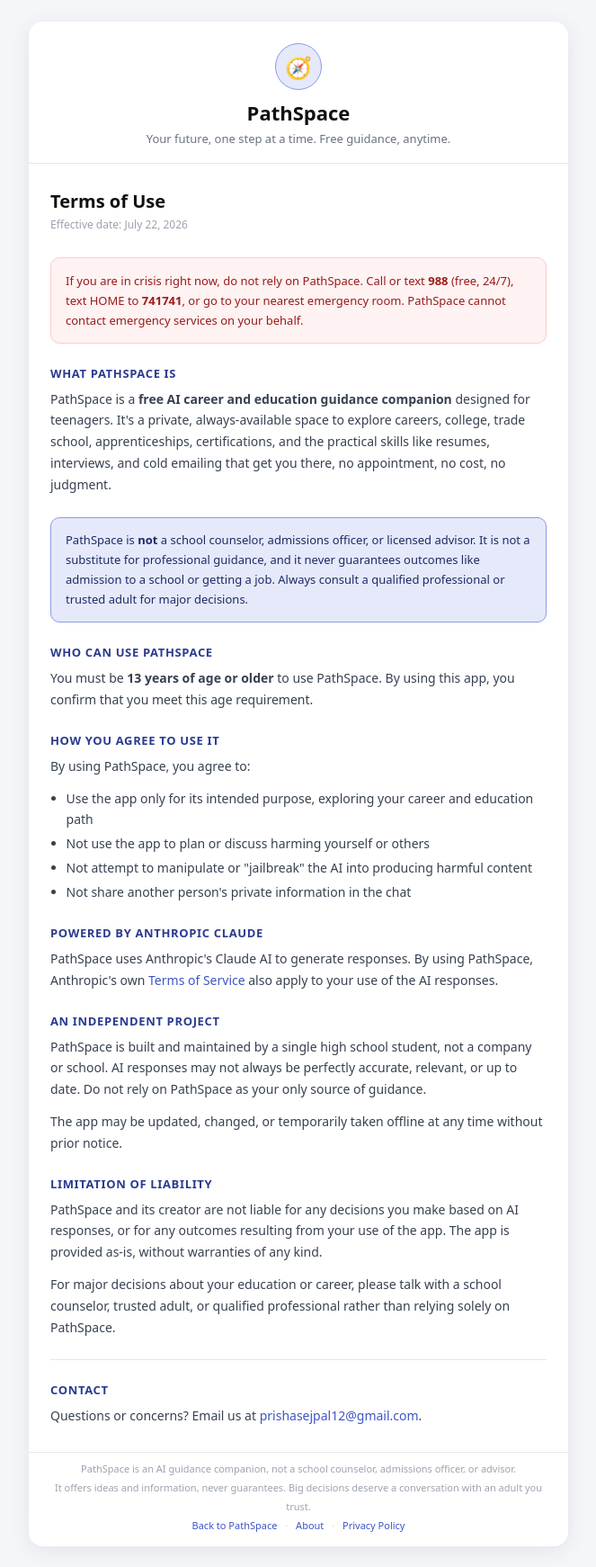
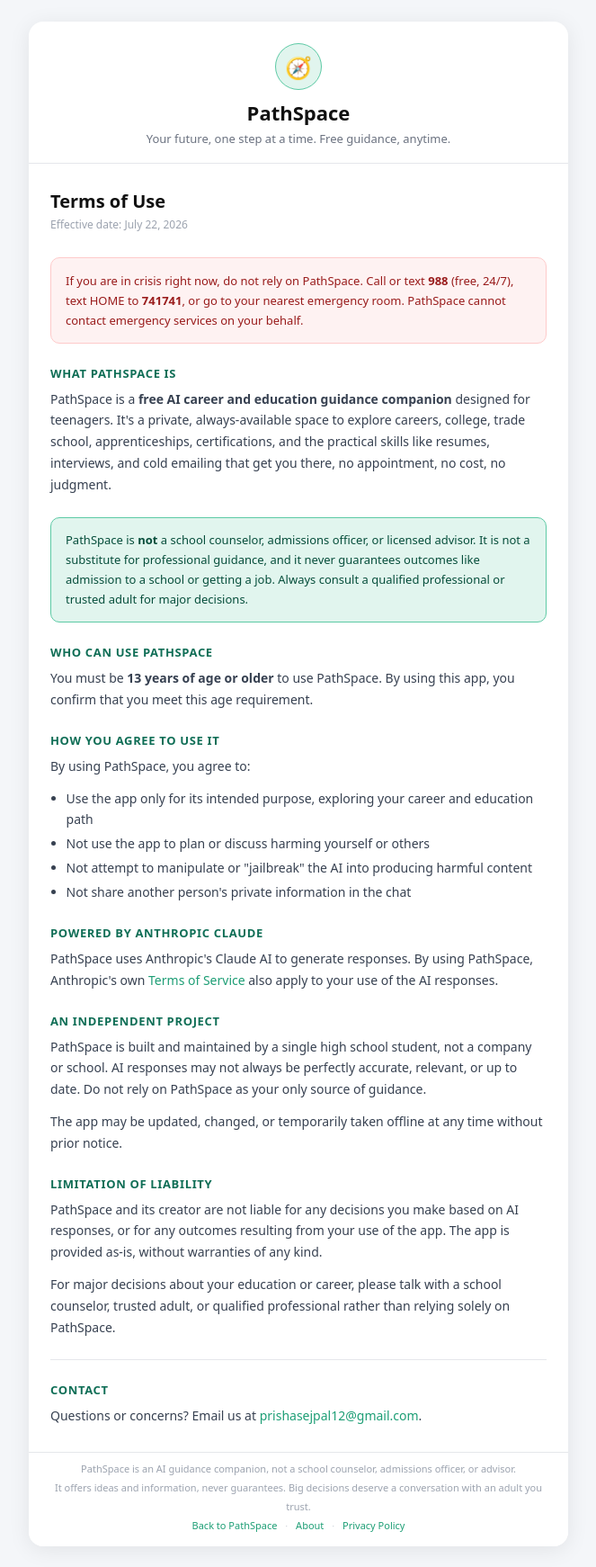
Before and after one commit to prishasejpal/pathspace, a website: page public/terms-of-use.html in a window 1280 px wide. Shown: the whole page at 90% size, without its empty margins (308-971 px from the left). Drawn offline with Linux system fonts and the light colour scheme.

Commit message:
Recolor PathSpace from indigo to its own green palette
Applies across index.html and the about/privacy/terms pages so the
whole app is visually consistent.

```diff
--- a/public/terms-of-use.html
+++ b/public/terms-of-use.html
@@ -35,8 +35,8 @@
     .logo {
       width: 52px; height: 52px;
       border-radius: 50%;
-      background: #E5E9FA;
-      border: 1px solid #8B9BE8;
+      background: #E1F5EE;
+      border: 1px solid #5DCAA5;
       display: flex; align-items: center; justify-content: center;
       margin: 0 auto 10px;
       font-size: 24px;
@@ -63,7 +63,7 @@
     h2 {
       font-size: 13px;
       font-weight: 700;
-      color: #2A3B8F;
+      color: #0F6E56;
       text-transform: uppercase;
       letter-spacing: 0.05em;
       margin: 1.5rem 0 0.5rem;
@@ -103,19 +103,19 @@
     }
 
     .highlight-box {
-      background: #E5E9FA;
-      border: 0.5px solid #8B9BE8;
+      background: #E1F5EE;
+      border: 0.5px solid #5DCAA5;
       border-radius: 10px;
       padding: 0.85rem 1rem;
       margin: 1.5rem 0;
     }
     .highlight-box p {
-      color: #1E2A66;
+      color: #064E3B;
       font-size: 13px;
       margin: 0;
     }
 
-    a { color: #3D55C4; text-decoration: none; }
+    a { color: #1D9E75; text-decoration: none; }
     a:hover { text-decoration: underline; }
 
     .divider {
@@ -134,7 +134,7 @@
       border-top: 0.5px solid #e5e7eb;
       border-radius: 0 0 16px 16px;
     }
-    .footer a { color: #3D55C4; font-size: 11px; text-decoration: none; }
+    .footer a { color: #1D9E75; font-size: 11px; text-decoration: none; }
     .footer a:hover { text-decoration: underline; }
     .footer-sep { margin: 0 6px; color: #d1d5db; }
   </style>
```
Also changed, not shown: public/about.html (+8 -8 lines), public/index.html (+16 -16 lines), public/privacy-policy.html (+5 -5 lines).
